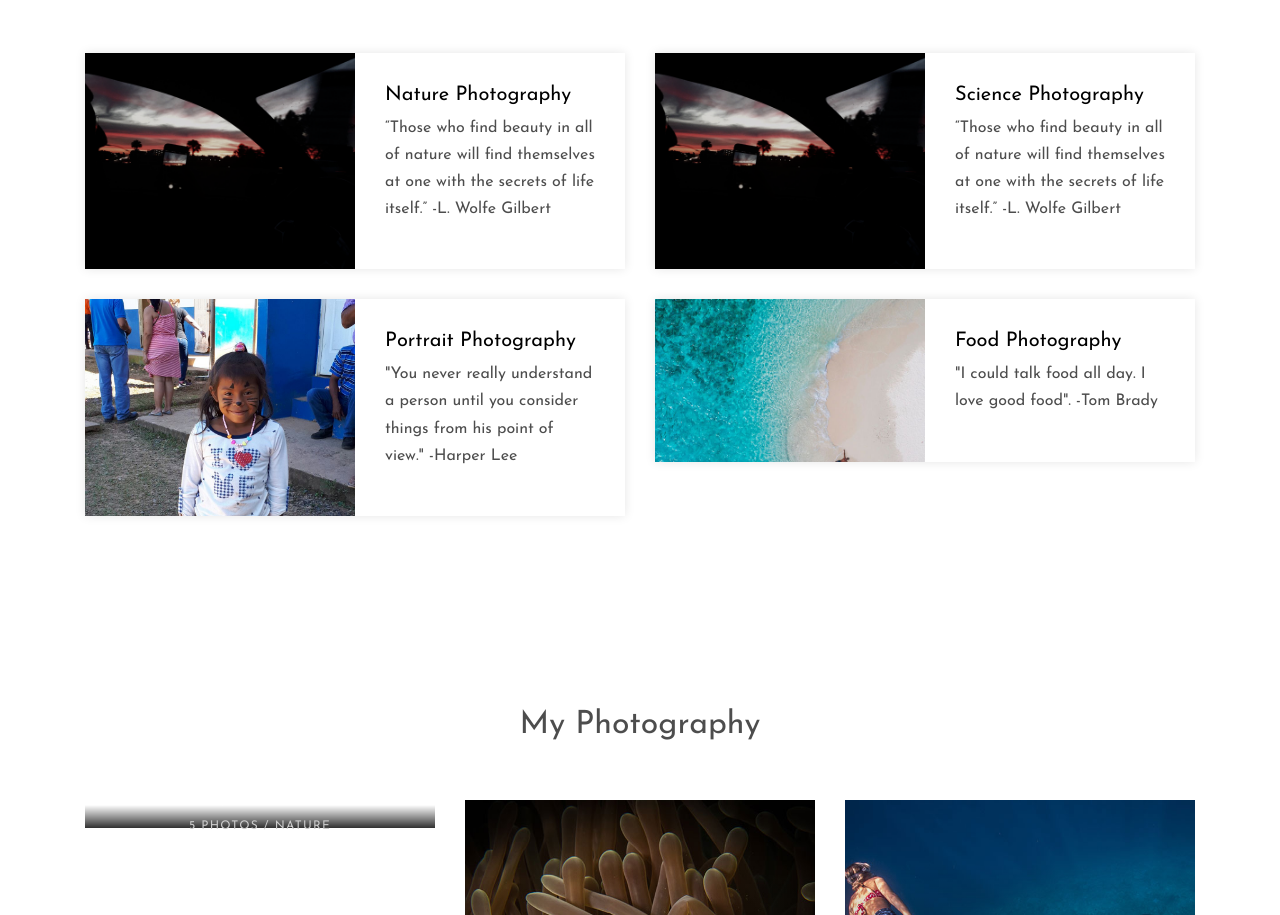
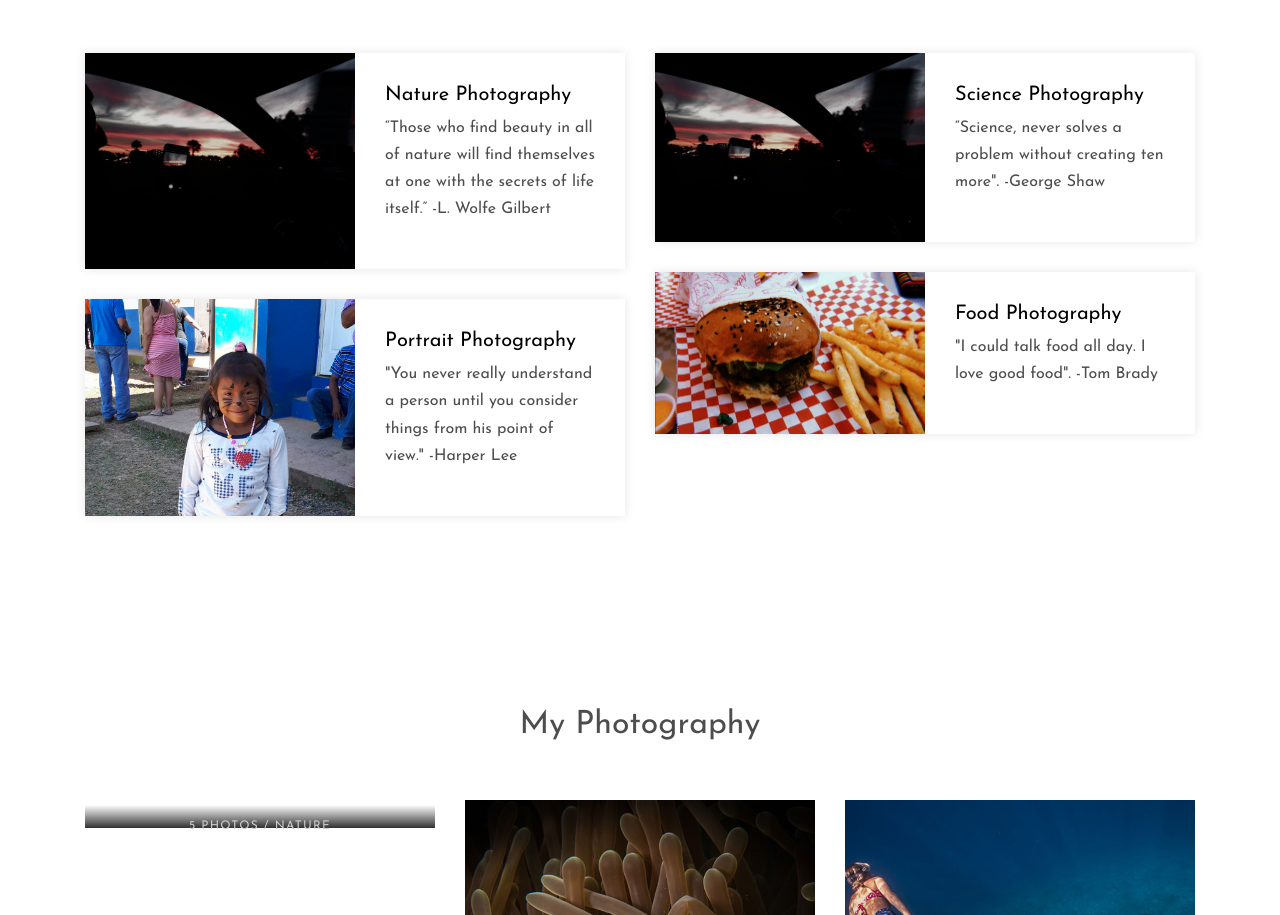
Before and after one commit to maria-coder/mariablog, a plain HTML site: page index.html in a window 1280 px wide. Shown: the part 962-1877 px from the top of the page. Drawn offline with Linux system fonts and the light colour scheme; files whose address does not match are found by name.

Commit message:
Update index.html

```diff
--- a/index.html
+++ b/index.html
@@ -152,11 +152,11 @@
               <div class="image" style="background-image: url('images/IMG-20170116-WA0026.png');"></div>
               <div class="text">
                 <h3>Science Photography</h3>
-                <p>“Those who find beauty in all of nature will find themselves at one with the secrets of life itself.” -L. Wolfe Gilbert</p>
+                <p>“Science, never solves a problem without creating ten more". -George Shaw</p>
               </div>
             </div>
             <div class="site-block-half d-lg-flex">
-              <div class="image" style="background-image: url('images/img_4.jpg');"></div>
+              <div class="image" style="background-image: url('images/Screenshot_20191203_103807.jpg');"></div>
               <div class="text">
                 <h3>Food Photography</h3>
                 <p>"I could talk food all day. I love good food". -Tom Brady</p>
```
